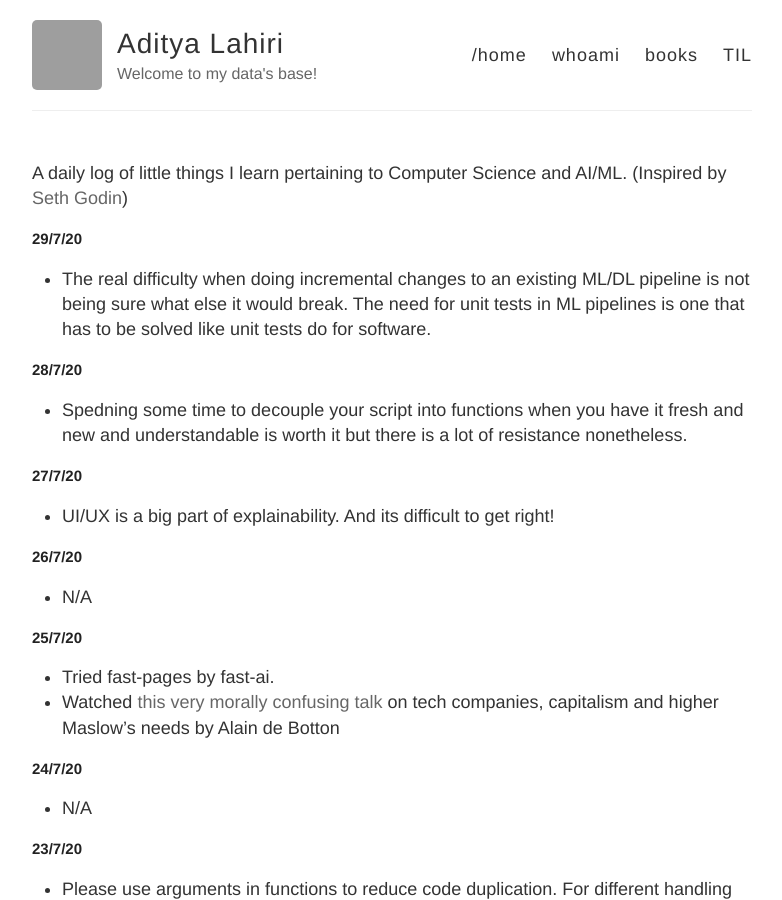
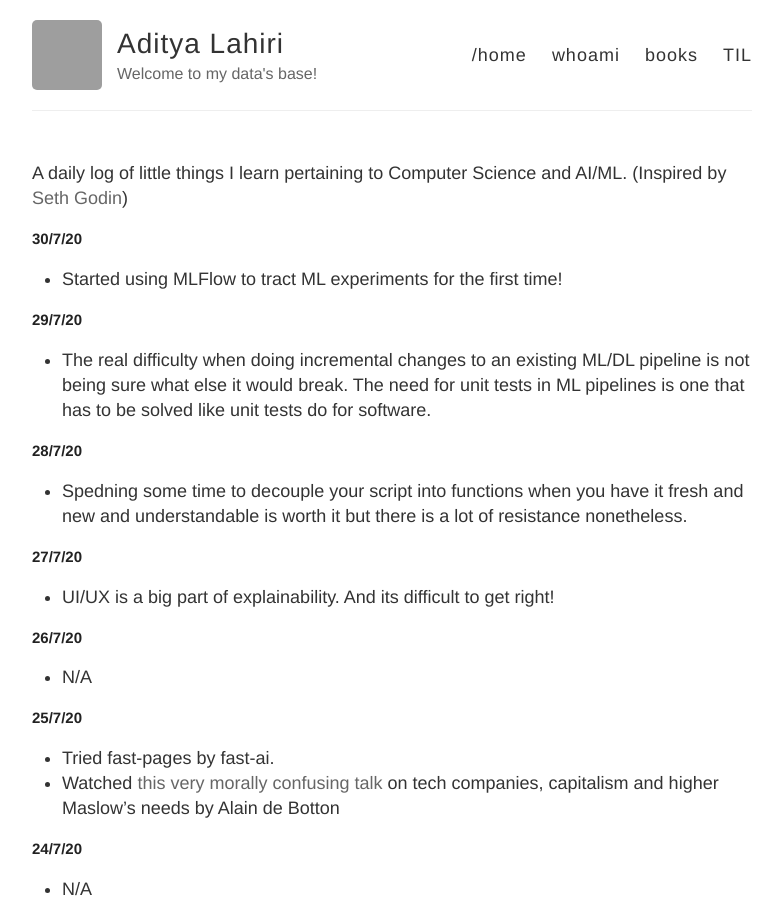
Before and after one commit to adityalahiri/adityalahiri.github.io, a Jekyll site: the page built from TIL.md, in a window 1280 px wide and 900 px high. Shown: the whole window, without its empty margins (248-1030 px from the left). Built offline with Jekyll 4.4.1, drawn with Linux system fonts in a browser that asks for light colours; our own code applies the rules of GitHub Pages for plain Markdown files; grey boxes are pictures that could not be loaded.

Commit message:
Update for 30/7

```diff
--- a/TIL.md
+++ b/TIL.md
@@ -1,5 +1,9 @@
 A daily log of little things I learn pertaining to Computer Science and AI/ML.
 (Inspired by [Seth Godin](https://seths.blog/))
+
+## 30/7/20
+
+* Started using MLFlow to tract ML experiments for the first time!
 
 ## 29/7/20
 
```
